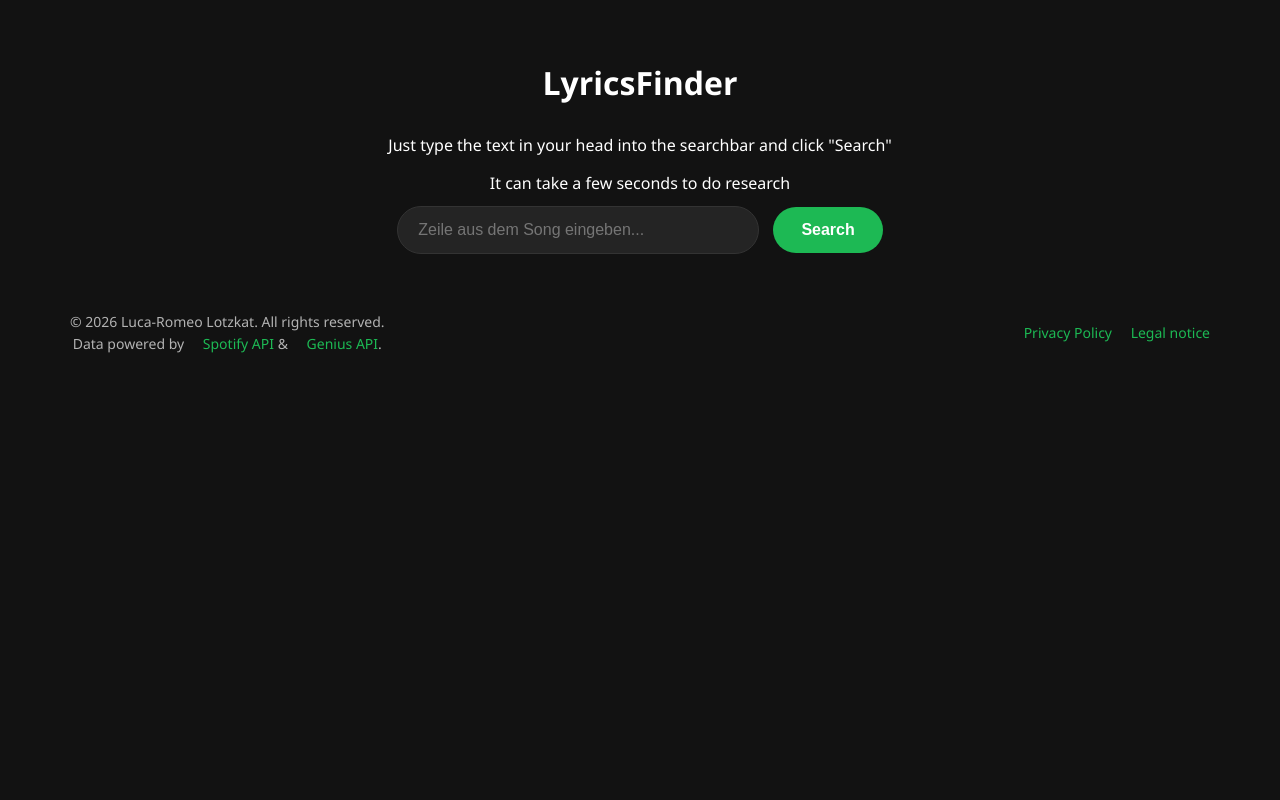
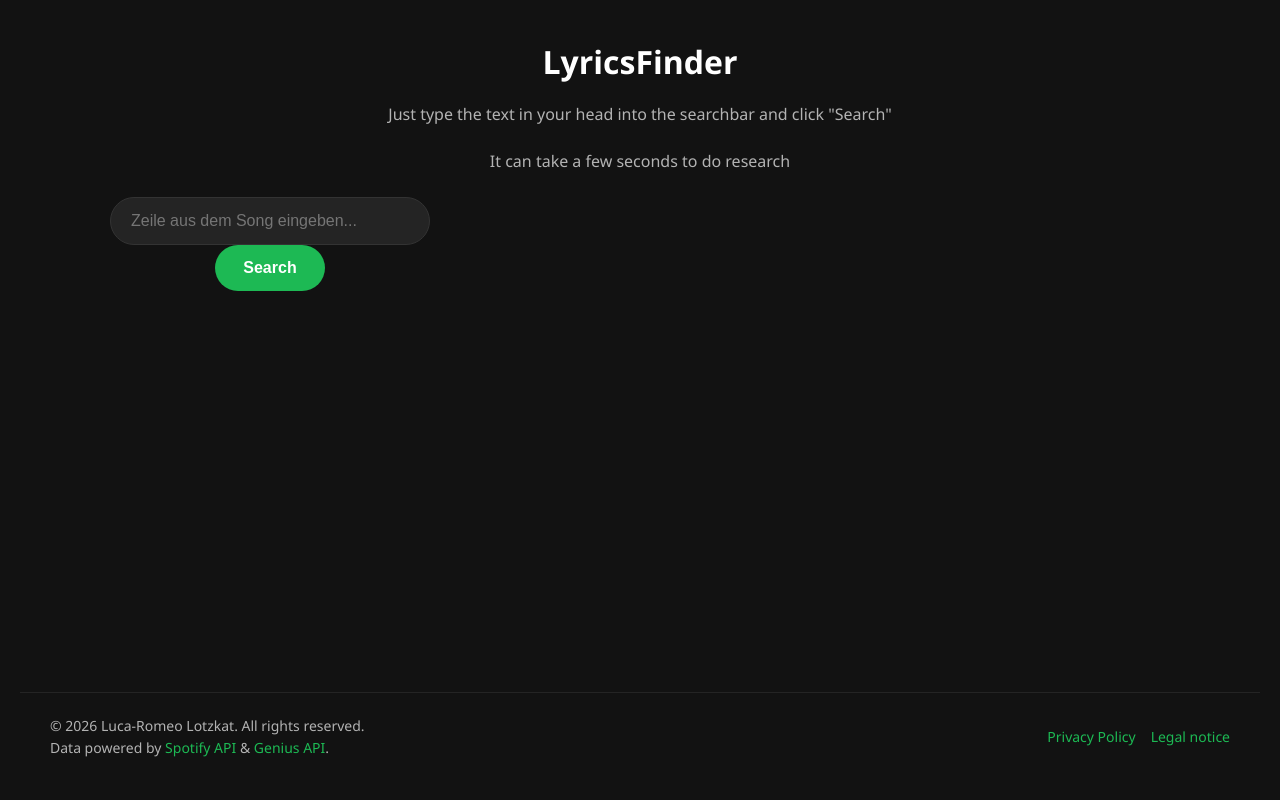
Before and after one commit to realkek2010/LyricsFinder, a Flask app: page / in a window 1280 px wide. Run offline with Flask 3, Linux system fonts and the light colour scheme.

Commit message:
Update style.css

```diff
--- a/static/style.css
+++ b/static/style.css
@@ -1,23 +1,55 @@
+/* --- Global Settings --- */
+* {
+    box-sizing: border-box;
+    margin: 0;
+    padding: 0;
+}
+
 body {
     font-family: 'Segoe UI', Tahoma, Geneva, Verdana, sans-serif;
     background-color: #121212;
     color: #ffffff;
     text-align: center;
-    padding: 40px;
-    margin: 0;
+    padding: 20px;
+    min-height: 100vh;
+    display: flex;
+    flex-direction: column;
+}
+
+.main-content {
+    flex: 1;
+    display: flex;
+    flex-direction: column;
+    align-items: center;
+    padding-bottom: 40px;
 }
 
 h1 {
-    margin-bottom: 30px;
+    margin-top: 20px;
+    margin-bottom: 20px;
 }
 
+.P1 {
+    font-family: 'Segoe UI', Tahoma, Geneva, Verdana, sans-serif;
+    margin-bottom: 25px;
+    color: #b3b3b3;
+}
+
+/* --- Search Area --- */
 .search-box {
     margin-bottom: 40px;
+    display: flex;
+    justify-content: center;
+    align-items: center;
+    gap: 10px;
+    width: 100%;
+    max-width: 500px;
 }
 
 input[type="text"] {
     padding: 14px 20px;
-    width: 320px;
+    width: 100%;
+    max-width: 320px;
     border-radius: 25px;
     border: 1px solid #333;
     background-color: #242424;
@@ -35,19 +67,21 @@ button {
     font-weight: bold;
     font-size: 16px;
     cursor: pointer;
-    margin-left: 10px;
-    transition: background 0.2s;
+    transition: background 0.2s, transform 0.1s;
+    white-space: nowrap;
 }
 
 button:hover {
     background-color: #1ed760;
 }
 
+/* --- Results Grid --- */
 .results {
     display: flex;
     flex-wrap: wrap;
     justify-content: center;
     gap: 25px;
+    width: 100%;
 }
 
 .card {
@@ -84,131 +118,86 @@ button:hover {
     color: #1db954;
     text-decoration: none;
     font-weight: bold;
-    margin-top: 10px;
-}
-
-.card a:hover {
-    text-decoration: underline;
-}body {
-    font-family: 'Segoe UI', Tahoma, Geneva, Verdana, sans-serif;
-    background-color: #121212;
-    color: #ffffff;
-    text-align: center;
-    padding: 40px;
-    margin: 0;
-}
-
-h1 {
-    margin-bottom: 30px;
-}
-
-.search-box {
-    margin-bottom: 40px;
-}
-
-input[type="text"] {
-    padding: 14px 20px;
-    width: 320px;
-    border-radius: 25px;
-    border: 1px solid #333;
-    background-color: #242424;
-    color: #fff;
-    font-size: 16px;
-    outline: none;
-}
-
-button {
-    padding: 14px 28px;
-    border-radius: 25px;
-    border: none;
-    background-color: #1db954;
-    color: #fff;
-    font-weight: bold;
-    font-size: 16px;
-    cursor: pointer;
-    margin-left: 10px;
-    transition: background 0.2s;
-}
-
-button:hover {
-    background-color: #1ed760;
-}
-
-.results {
-    display: flex;
-    flex-wrap: wrap;
-    justify-content: center;
-    gap: 25px;
-}
-
-.card {
-    background-color: #181818;
-    padding: 20px;
-    border-radius: 12px;
-    width: 260px;
-    display: flex;
-    flex-direction: column;
-    align-items: center;
-    box-shadow: 0 4px 15px rgba(0,0,0,0.5);
-}
-
-.card img {
-    width: 180px;
-    height: 180px;
-    border-radius: 8px;
-    object-fit: cover;
-    margin-bottom: 15px;
-}
-
-.card h3 {
-    margin: 10px 0 5px 0;
-    font-size: 18px;
-}
-
-.card p {
-    color: #b3b3b3;
-    margin: 0 0 15px 0;
-    font-size: 14px;
-}
-
-.card a {
-    color: #1db954;
-    text-decoration: none;
-    font-weight: bold;
-    margin-top: 10px;
+    margin-top: auto;
 }
 
 .card a:hover {
     text-decoration: underline;
 }
 
-.P1 {
-    font-family: 'Segoe UI', Tahoma, Geneva, Verdana, sans-serif;
-    margin-bottom: 12px;
-
-
-}
-
+/* --- Footer Area --- */
 footer {
     display: flex;
     justify-content: space-between;
     align-items: center;
-  padding: 15px 30px;
+    padding: 20px 30px;
     background-color: #121212;
     color: #b3b3b3;
     font-size: 14px;
+    border-top: 1px solid #242424;
+    margin-top: auto;
+    width: 100%;
+}
+
+.footer-left {
+    text-align: left;
+}
+
+.footer-left p {
+    margin: 3px 0;
+}
+
+.footer-right {
+    display: flex;
+    gap: 15px;
 }
 
 footer a {
     color: #1db954;
     text-decoration: none;
-  margin-left: 15px;
 }
 
 footer a:hover {
     text-decoration: underline;
 }
 
-.footer-left p {
-  margin: 3px 0;
+/* --- Mobile Responsive Rules --- */
+@media (max-width: 600px) {
+    body {
+        padding: 15px 10px;
     }
+
+    .search-box {
+        flex-direction: column;
+        gap: 12px;
+    }
+
+    input[type="text"] {
+        width: 100%;
+        max-width: 100%;
+    }
+
+    button {
+        width: 100%;
+    }
+
+    footer {
+        flex-direction: column;
+        text-align: center;
+        gap: 15px;
+        padding: 20px 10px;
+    }
+
+    .footer-left {
+        text-align: center;
+    }
+
+    .footer-right {
+        flex-direction: column;
+        gap: 8px;
+    }
+
+    footer a {
+        margin-left: 0;
+    }
+}
```
Lines whose indentation alone changed are shown as unchanged.
